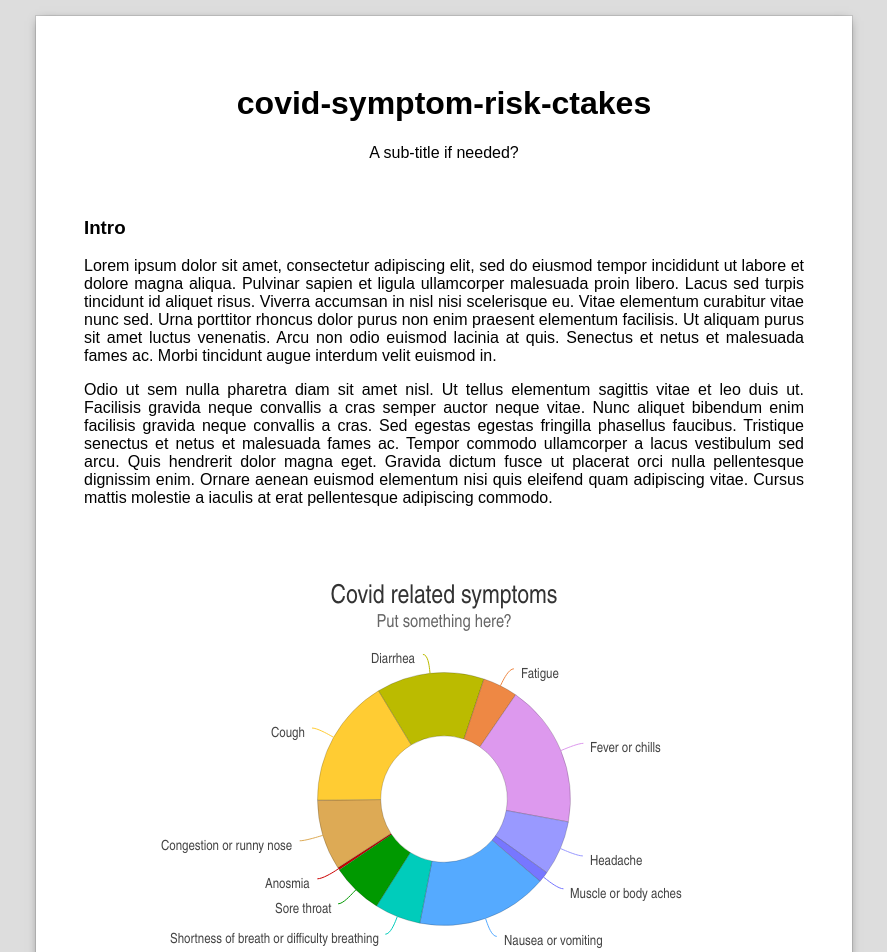
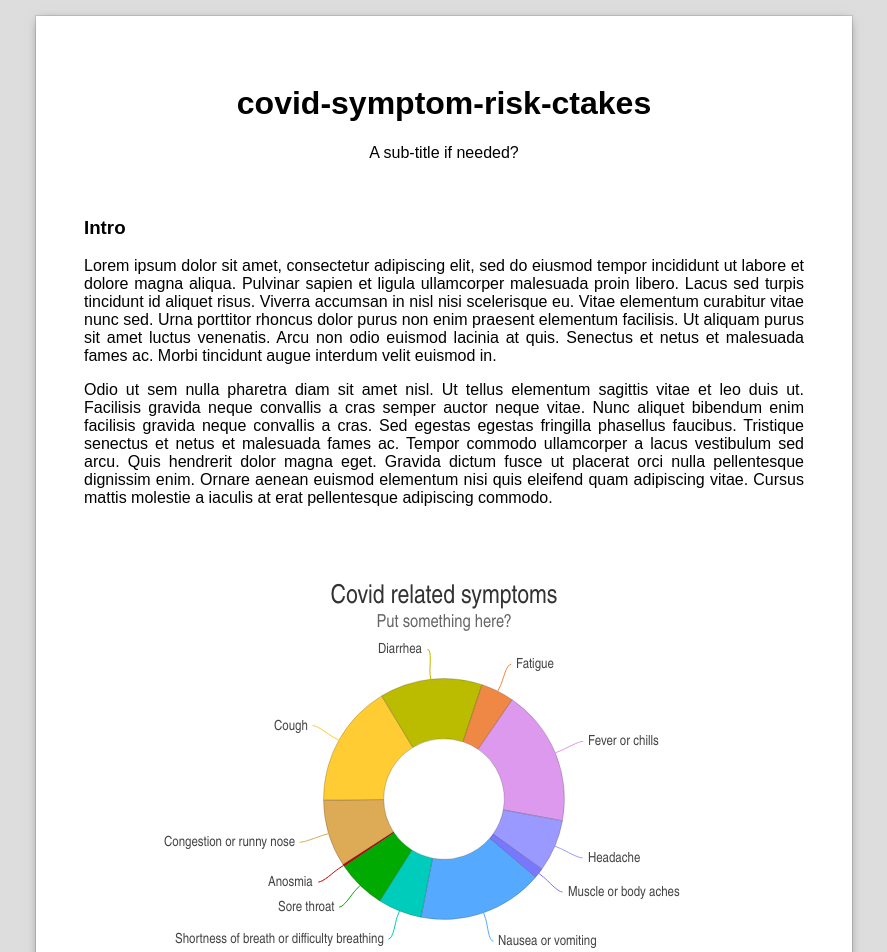
Before and after one commit to smart-on-fhir/covid-symptom-risk-ctakes, a React (Create React App) app: page / in a window 1280 px wide. Shown: the top 952 px of the page, without its empty margins (196-1083 px from the left). Built offline with nearby package versions, Linux system fonts and the light colour scheme.

Commit message:
Small visual improvements

```diff
--- a/src/components/SymptomChart.tsx
+++ b/src/components/SymptomChart.tsx
@@ -13,7 +13,7 @@ const COLORS = [
     "#7777FF",
     "#55AAFF",
     "#00CCBB",
-    "#009900"
+    "#00AA00"
 ]
 
 export default function SymptomChart({ data }: { data: Data })
@@ -40,14 +40,18 @@ export default function SymptomChart({ data }: { data: Data })
                 center: ["50%", "50%"],
                 startAngle: 236,
                 dataLabels: {
-                    connectorPadding: 2,
+                    connectorPadding: 5,
                     crookDistance: "20em",
-                    distance: "15%",
-                    padding: 5,
+                    distance: "25%",
+                    padding: 0,
                     color: "#444444",
                     style: {
                         fontSize: "14px",
-                        fontWeight: "400"
+                        fontWeight: "400",
+                        // padding: "0 5px",
+                        // width: 100,
+                        // position: "absolute",
+                        // top: "-20px"
                     },
                 }
             }
```
